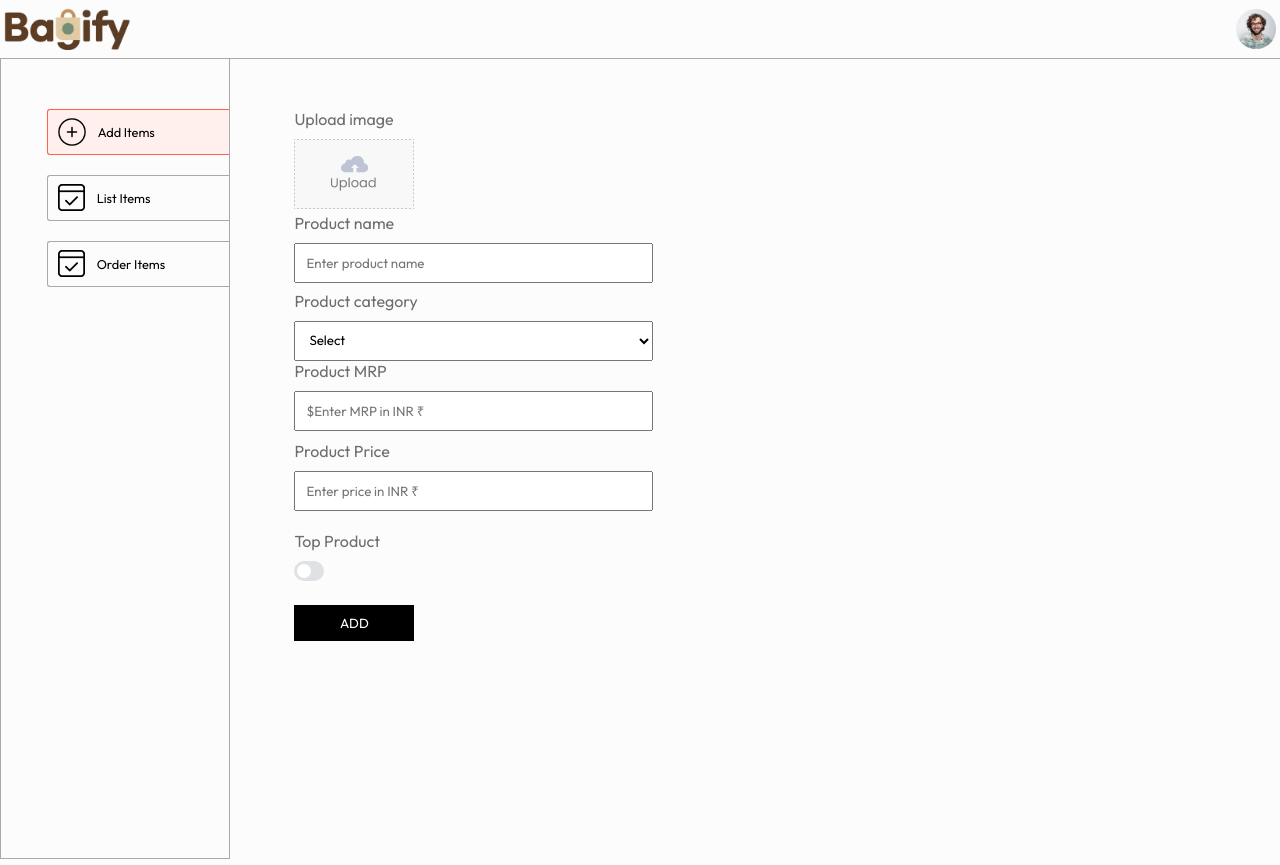
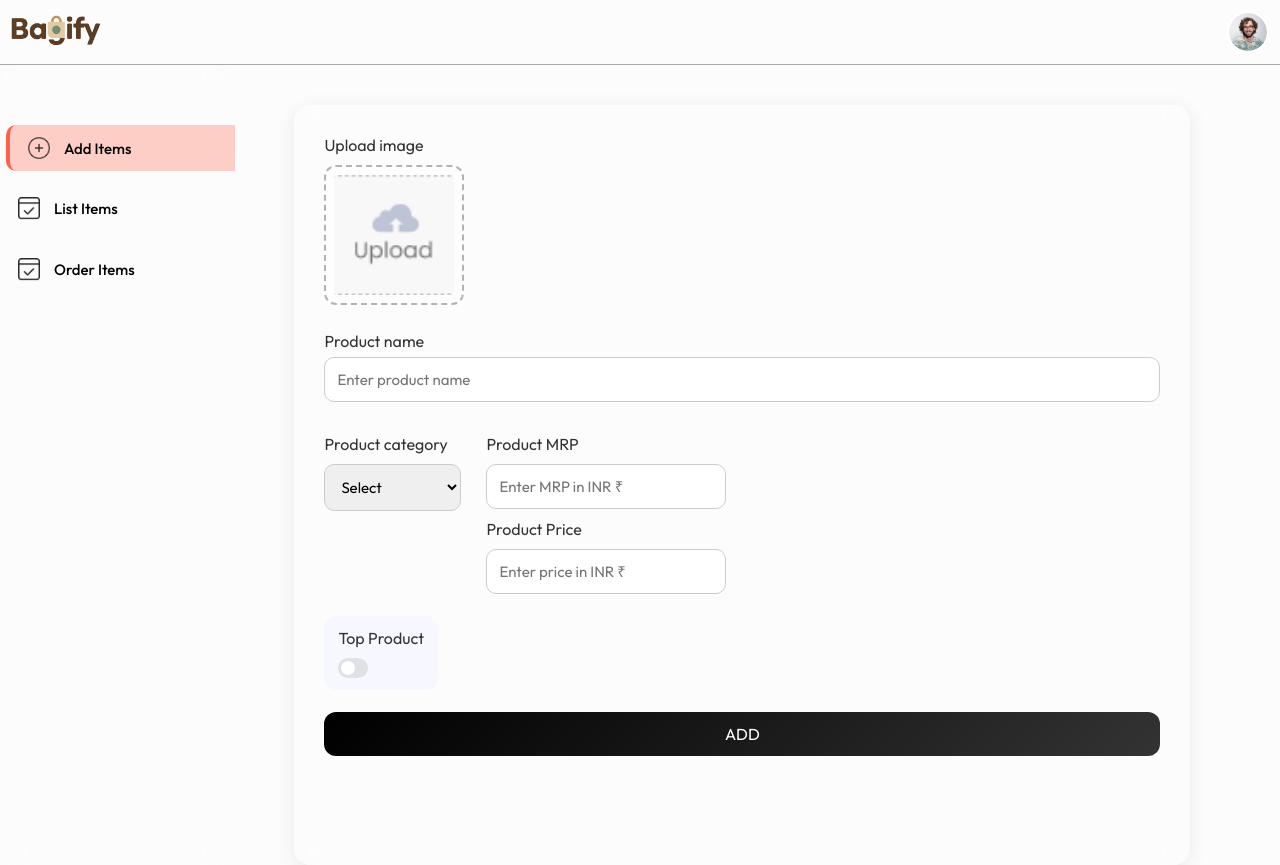
Before and after one commit to arbazzkhann/MERN-Bag-Selling-Project, a React (Vite) app in the folder admin/: page /add in a window 1280 px wide. Built offline with nearby package versions, Linux system fonts and the light colour scheme.

Commit message:
Fixing Admin UI

```diff
--- a/admin/src/App.jsx
+++ b/admin/src/App.jsx
@@ -4,6 +4,7 @@ import { ToastContainer } from 'react-toastify';
 import Navbar from "./components/Navbar/Navbar.jsx";
 import Sidebar from "./components/Sidebar/Sidebar.jsx";
 import { Routes, Route } from 'react-router-dom';
+import Home from "./pages/Home/Home.jsx";
 import Add from './pages/Add/Add.jsx'
 import List from './pages/List/List.jsx'
 import Orders from "./pages/Orders/Orders.jsx";
@@ -19,6 +20,7 @@ const App = () => {
         <div className="app-content">
             <Sidebar />
             <Routes>
+              <Route path='/' element={<Home/>}/>
               <Route path="/add" element={<Add url={url}/>}/>
               <Route path="/list" element={<List url={url}/>}/>
               <Route path="/orders" element={<Orders url={url}/>}/>
--- a/admin/src/components/Navbar/Navbar.css
+++ b/admin/src/components/Navbar/Navbar.css
@@ -2,13 +2,30 @@
     display: flex;
     justify-content: space-between;
     align-items: center;
-    padding: 8px 4px;
+
+    background: rgba(255, 255, 255, 0.15);
+    backdrop-filter: blur(12px);
+    border-radius: 12px;
+    border: 1px solid rgba(255, 255, 255, 0.2);
+
+    margin: 10px;
 }
 
 .navbar .logo {
-    width: max(10%, 80px);
+    width: 90px;
+    cursor: pointer;
 }
 
 .navbar .profile-image {
-    width: 40px;
+    width: 42px;
+    height: 42px;
+    border-radius: 50%;
+    object-fit: cover;
+    border: 2px solid white;
+    cursor: pointer;
+    transition: 0.3s ease;
 }
+
+.navbar .profile-image:hover {
+    transform: scale(1.08);
+}
--- a/admin/src/components/Navbar/Navbar.jsx
+++ b/admin/src/components/Navbar/Navbar.jsx
@@ -1,11 +1,12 @@
 import React from 'react';
 import './Navbar.css'
 import { assets } from '../../assets/assets.js';
+import { Link } from 'react-router-dom';
 
 const Navbar = () => {
   return (
     <div className='navbar'>
-        <img className='logo' src={assets.logo} alt="" />
+        <Link to='/'><img className='logo' src={assets.logo} alt="" /></Link>
         <img className="profile-image" src={assets.profile_image} alt="" />
     </div>
   )
--- a/admin/src/components/Sidebar/Sidebar.css
+++ b/admin/src/components/Sidebar/Sidebar.css
@@ -1,37 +1,109 @@
+/* ============================= */
+/*     MAIN SIDEBAR STYLING      */
+/* ============================= */
 .sidebar {
     width: 18%;
     min-height: 100vh;
-    border: 1.5px solid #a9a9a9;
-    border-top: 0;
-    font-size: max(1vw, 10px);
+    padding: 20px 0;
+
+    background: rgba(255, 255, 255, 0.15);
+    backdrop-filter: blur(12px);
+    border-right: 1px solid rgba(255, 255, 255, 0.3);
+
+    display: flex;
+    flex-direction: column;
+    transition: width 0.3s ease;
 }
 
+/* Collapsed on mobile or when class is added */
+.sidebar.collapsed {
+    width: 70px !important;
+}
+
+/* ============================= */
+/*        SIDEBAR OPTIONS        */
+/* ============================= */
 .sidebar-options {
-    padding-top: 50px;
-    padding-left: 20%;
+    padding-top: 40px;
     display: flex;
     flex-direction: column;
-    gap: 20px;
+    gap: 14px;
 }
 
 .sidebar-option {
     display: flex;
     align-items: center;
-    gap: 12px;
-    border: 1px solid #a9a9a9;
-    border-right: 0;
-    padding: 8px 10px;
-    border-radius: 3px 0px 0px 3px;
+    gap: 14px;
+
+    padding: 12px 18px;
+    border-radius: 10px 0px 0px 10px;
     cursor: pointer;
+    transition: 0.3s ease;
+    position: relative;
+}
+
+.sidebar-option img {
+    width: 22px;
+    opacity: 0.85;
+}
+
+.sidebar-option:hover {
+    background: rgba(255, 255, 255, 0.25);
+    transform: translateX(6px);
 }
 
 .sidebar-options .active {
-    background-color: #fff0ed;
-    border-color: tomato;
+    background: rgba(255, 99, 71, 0.3);
+    border-left: 4px solid tomato;
+    transform: translateX(6px);
 }
 
+/* ============================= */
+/*        LABEL TEXT             */
+/* ============================= */
+.sidebar-option p {
+    font-size: 15px;
+    font-weight: 500;
+    transition: 0.3s ease;
+}
+
+/* Hide text when collapsed */
+.sidebar.collapsed .sidebar-option p {
+    display: none;
+}
+
+/* ============================= */
+/*       TOOLTIP ON HOVER        */
+/* ============================= */
+.sidebar.collapsed .sidebar-option:hover::after {
+    content: attr(data-title);
+    position: absolute;
+    left: 80px;
+
+    background: rgba(0, 0, 0, 0.75);
+    color: #fff;
+    padding: 6px 12px;
+    border-radius: 6px;
+
+    white-space: nowrap;
+    font-size: 13px;
+    z-index: 10;
+}
+
+/* ============================= */
+/*        RESPONSIVENESS         */
+/* ============================= */
 @media (max-width: 900px) {
-    .sidebar-options p {
+    .sidebar {
+        width: 70px;
+    }
+
+    .sidebar-option {
+        padding: 12px;
+        justify-content: center;
+    }
+
+    .sidebar-option p {
         display: none;
     }
 }
--- a/admin/src/pages/Add/Add.css
+++ b/admin/src/pages/Add/Add.css
@@ -1,4 +1,4 @@
-.add {
+/* .add {
     width: 70%;
     margin-left: max(5vw, 25px);
     margin-top: 50px;
@@ -23,14 +23,11 @@
 }
 
 .add-category-price {
-    /* display: flex;
-    flex-direction: column; */
     margin-top: 8px;
     gap: 30px;
 }
 
 .add-category-price select, .add-category-price input {
-    /* max-width: 280px; */
     width: max(40%, 280px);
     padding: 10px;
 }
@@ -65,9 +62,6 @@
 
 
 
-/* Checkbox */
-
-/* Checkbox */
 .checkbox-wrapper-2 .ikxBAC {
   appearance: none;
   background-color: #dfe1e4;
@@ -129,4 +123,220 @@
 
 .checkbox-wrapper-2 .ikxBAC:checked:hover {
   background-color: #535db3;
+} */
+
+
+
+/* ============================= */
+/*     MAIN ADD PAGE WRAPPER     */
+/* ============================= */
+.add {
+    width: 70%;
+    margin-left: max(5vw, 25px);
+    margin-top: 40px;
+
+    padding: 30px;
+    background: rgba(255, 255, 255, 0.2);
+    backdrop-filter: blur(12px);
+
+    border-radius: 16px;
+    box-shadow: 0 4px 20px rgba(0,0,0,0.08);
+
+    color: #333;
 }
+
+/* Form layout */
+.add form {
+    display: flex;
+    flex-direction: column;
+    gap: 22px;
+}
+
+
+/* ============================= */
+/*       IMAGE UPLOAD SECTION     */
+/* ============================= */
+.add-image-upload {
+    display: flex;
+    flex-direction: column;
+    gap: 10px;
+}
+
+.add-image-upload img {
+    width: 140px;
+    height: 140px;
+    object-fit: cover;
+
+    border-radius: 12px;
+    border: 2px dashed #b3b3b3;
+
+    padding: 8px;
+    background: rgba(255, 255, 255, 0.3);
+    transition: 0.3s ease;
+}
+
+.add-image-upload img:hover {
+    border-color: #6e79d6;
+    transform: scale(1.03);
+}
+
+
+/* ============================= */
+/*      INPUT + TEXTBOX STYLES    */
+/* ============================= */
+.add-product-name,
+.add-product-description {
+    display: flex;
+    flex-direction: column;
+    gap: 6px;
+}
+
+.add-product-name input,
+.add-product-description textarea {
+    padding: 12px;
+    border-radius: 10px;
+    border: 1.5px solid #ccc;
+
+    font-size: 15px;
+    transition: 0.25s ease;
+}
+
+.add-product-name input:focus,
+.add-product-description textarea:focus {
+    border-color: #6e79d6;
+    box-shadow: 0 0 6px rgba(110,121,214,0.3);
+}
+
+
+/* ============================= */
+/*      CATEGORY & PRICE BOXES    */
+/* ============================= */
+.add-category-price {
+    display: flex;
+    gap: 25px;
+    flex-wrap: wrap;
+    margin-top: 10px;
+}
+
+.add-category,
+.add-price {
+    display: flex;
+    flex-direction: column;
+    gap: 10px;
+}
+
+.add-category select,
+.add-category-price input {
+    width: 100%;
+    max-width: 280px;
+
+    padding: 12px;
+    border-radius: 10px;
+    border: 1.5px solid #ccc;
+
+    font-size: 15px;
+    transition: border-color 0.25s ease;
+}
+
+.add-category select:focus,
+.add-category-price input:focus {
+    border-color: #6e79d6;
+    box-shadow: 0 0 6px rgba(110,121,214,0.3);
+}
+
+
+/* ============================= */
+/*         TOP PRODUCT TOGGLE     */
+/* ============================= */
+.top-product {
+    display: flex;
+    flex-direction: column;
+    gap: 10px;
+
+    background: #f7f7ff;
+    padding: 12px 14px;
+
+    border-radius: 12px;
+    width: fit-content;
+}
+
+
+/* Switch Toggle */
+.checkbox-wrapper-2 .ikxBAC {
+    appearance: none;
+    background-color: #dfe1e4;
+    border-radius: 72px;
+    border-style: none;
+    height: 22px;
+    width: 38px;
+    position: relative;
+    cursor: pointer;
+}
+
+.checkbox-wrapper-2 .ikxBAC::after {
+    content: "";
+    background-color: #fff;
+    position: absolute;
+    height: 16px;
+    width: 16px;
+    border-radius: 50%;
+    left: 3px;
+    top: 3px;
+    transition: 0.2s ease;
+}
+
+.checkbox-wrapper-2 .ikxBAC:checked {
+    background-color: #6e79d6;
+}
+
+.checkbox-wrapper-2 .ikxBAC:checked::after {
+    left: 19px;
+}
+
+
+/* ============================= */
+/*           SUBMIT BUTTON        */
+/* ============================= */
+.add-button {
+    min-width: 150px;
+    padding: 12px;
+
+    border: none;
+    border-radius: 12px;
+
+    background: linear-gradient(135deg, black, #333);
+    color: white;
+    font-size: 16px;
+
+    cursor: pointer;
+    transition: 0.25s ease;
+}
+
+.add-button:hover {
+    background: linear-gradient(135deg, #222, #000);
+    transform: translateY(-2px);
+}
+.add-button:active {
+    transform: translateY(0);
+}
+
+
+/* ============================= */
+/*            RESPONSIVE          */
+/* ============================= */
+@media (max-width: 900px) {
+    .add {
+        width: 92%;
+        margin-left: 4%;
+        padding: 20px;
+    }
+
+    .add-category-price {
+        flex-direction: column;
+    }
+
+    .add-image-upload img {
+        width: 120px;
+        height: 120px;
+    }
+}
--- a/admin/src/pages/Add/Add.jsx
+++ b/admin/src/pages/Add/Add.jsx
@@ -93,7 +93,7 @@ const Add = ({url}) => {
                 </div>
                 <div className="add-price flex-col">
                     <label>Product MRP</label>
-                    <input onChange={onChangeHandler} value={data.mrp} type="number" name="mrp" placeholder='$Enter MRP in INR ₹' required/>
+                    <input onChange={onChangeHandler} value={data.mrp} type="number" name="mrp" placeholder='Enter MRP in INR ₹' required/>
                     <label>Product Price</label>
                     <input onChange={onChangeHandler} value={data.price} type="number" name='price' placeholder='Enter price in INR ₹' required/>
                 </div>
--- a/admin/src/pages/Orders/Orders.css
+++ b/admin/src/pages/Orders/Orders.css
@@ -1,49 +1,180 @@
+/* ============================== */
+/*       ORDER PAGE WRAPPER       */
+/* ============================== */
+.order {
+    width: 80%;
+    margin-left: max(5vw, 25px);
+    margin-top: 40px;
+}
+
+.order h3 {
+    font-size: 24px;
+    margin-bottom: 20px;
+    color: #333;
+}
+
+/* ============================== */
+/*       ORDER ITEM (CARD)        */
+/* ============================== */
 .order-item {
     display: grid;
-    grid-template-columns: 0.5fr 2fr 1fr 1fr 1fr 1fr 1fr;
+    grid-template-columns: 60px 2fr 1fr 1fr 1fr 1fr 1fr;
     align-items: start;
-    gap: 30px;
-    border: 1px solid tomato;
-    padding: 20px;
-    margin: 30px 0px;
-    font-size: 14px;
-    color: #505050;
+    gap: 25px;
+
+    padding: 22px;
+    margin: 25px 0;
+
+    background: #ffffff;
+    border-radius: 14px;
+    border: 1px solid #e9e9e9;
+
+    box-shadow: 0 4px 14px rgba(0,0,0,0.06);
+    transition: 0.3s ease;
 }
 
-.order-item-bag, .order-item-name {
+.order-item:hover {
+    transform: translateY(-4px);
+    box-shadow: 0 6px 18px rgba(0,0,0,0.08);
+}
+
+/* ============================== */
+/*         TEXT DETAILS           */
+/* ============================== */
+.order-item-bag,
+.order-item-name {
     font-weight: 600;
+    color: #222;
 }
 
 .order-item-name {
-    margin-top: 30px;
-    margin-bottom: 5px;
+    margin-top: 8px;
 }
 
 .order-item-address {
-    margin-bottom: 10px;
+    margin-top: 6px;
+    color: #555;
 }
 
-.order-item select {
-    background-color: #ffe9e4;
-    border: 1px solid tomato;
-    width: max(10vw, 120px);
-    padding: 10px;
-    outline: none;
+.order-item p,
+.order-item-phone {
+    color: #444;
+    font-size: 14px;
 }
 
-@media (max-width: 1000px) {
+/* ============================== */
+/*     PRODUCT IMAGE ICON         */
+/* ============================== */
+.order-item img {
+    width: 50px;
+    background: #f3f3f3;
+    padding: 10px;
+    border-radius: 12px;
+}
+
+/* ============================== */
+/*      STATUS DROPDOWN           */
+/* ============================== */
+.order-item select {
+    background: #f3f7ff;
+    color: #333;
+
+    border: 1.5px solid #c4d1ff;
+    padding: 10px;
+    width: max(9vw, 140px);
+
+    border-radius: 10px;
+    outline: none;
+
+    font-size: 14px;
+    transition: 0.2s ease;
+}
+
+.order-item select:hover {
+    border-color: #7c89ff;
+}
+
+.order-item select:focus {
+    border-color: #5b6bff;
+    box-shadow: 0 0 6px rgba(91,107,255,0.35);
+}
+
+/* ============================== */
+/*        RESPONSIVE RULES        */
+/* ============================== */
+
+/* Tablet Large */
+@media (max-width: 1200px) {
     .order-item {
-        font-size: 12px;
-        grid-template-columns: 0.5fr 2fr 1fr 1fr;
-        padding: 15px 8px;
+        grid-template-columns: 50px 2fr 1fr 1fr 1fr;
     }
+}
 
-    .order-item select {
-        padding: 5px;
-        font-size: 12px;
+/* Tablet Medium */
+@media (max-width: 950px) {
+    .order-item {
+        grid-template-columns: 50px 2fr 1fr 1fr;
+        padding: 18px;
+        gap: 18px;
+    }
+}
+
+/* Tablet Small */
+@media (max-width: 800px) {
+    .order-item {
+        grid-template-columns: 50px 1.5fr 1fr;
+        padding: 16px;
+        gap: 14px;
     }
 
     .order-item img {
         width: 40px;
+        padding: 6px;
+    }
+
+    .order-item select {
+        width: 100%;
+        font-size: 13px;
+        padding: 8px;
     }
 }
+
+/* Mobile */
+@media (max-width: 600px) {
+    .order-item {
+        grid-template-columns: 40px 1fr;
+        padding: 14px;
+        gap: 12px;
+    }
+
+    .order-item p {
+        font-size: 12px;
+    }
+
+    .order-item select {
+        width: 100%;
+        margin-top: 8px;
+    }
+
+    .order-item-name {
+        margin-top: 4px;
+    }
+}
+
+/* Mobile Small */
+@media (max-width: 450px) {
+    .order-item {
+        grid-template-columns: 1fr;
+        text-align: left;
+    }
+
+    .order-item img {
+        width: 45px;
+        margin-bottom: 10px;
+    }
+
+    .order-item select {
+        padding: 10px;
+        font-size: 14px;
+    }
+}
```
